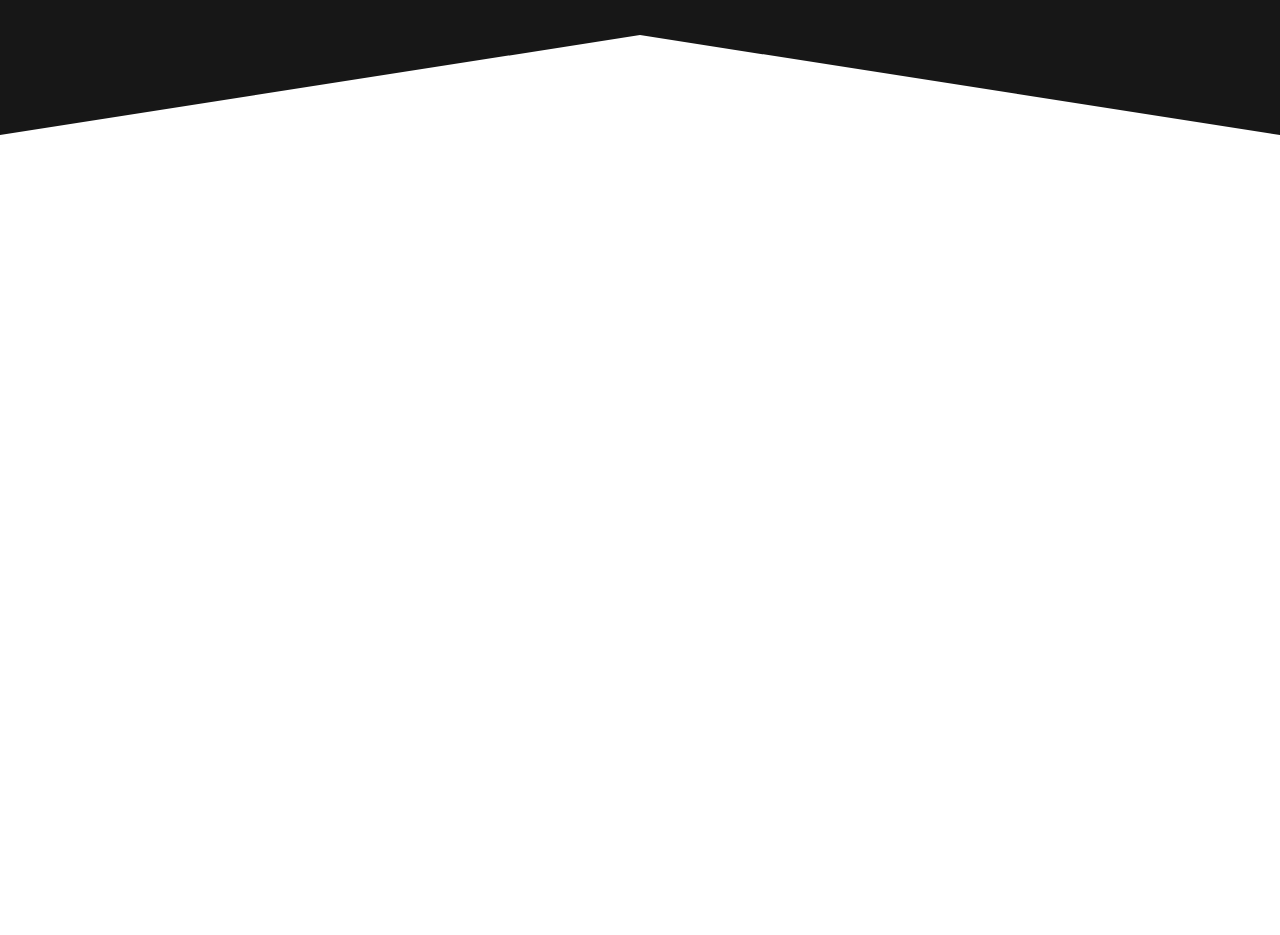
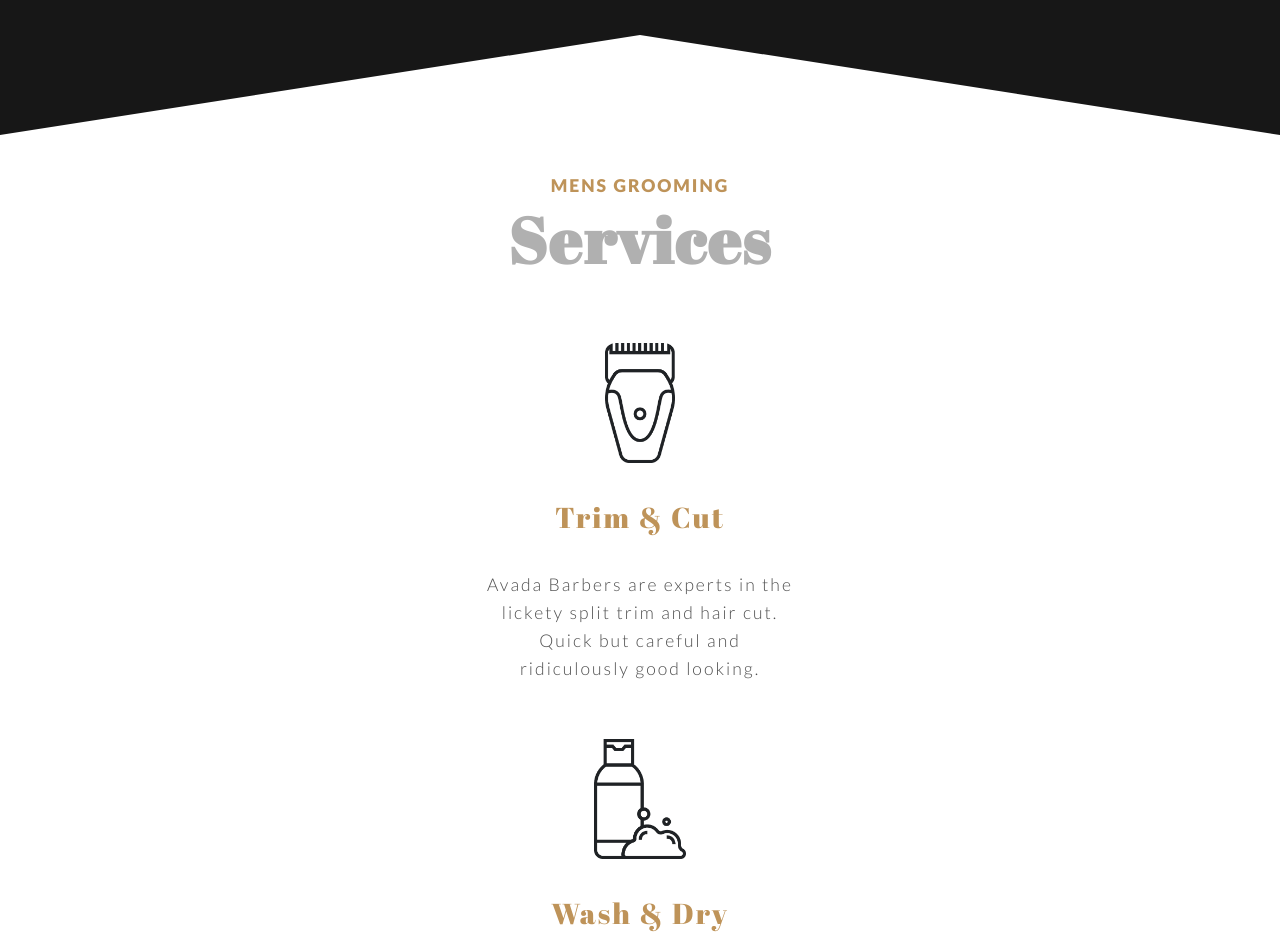
Before and after one commit to giuseppeperna/proj-html-vuejs, a plain HTML site: page index.html in a window 1280 px wide. Shown: the part 1280-2215 px from the top of the page. Before the commit the page ends 2015 px from the top, so only its background shows below. Drawn offline with Linux system fonts and the light colour scheme.

Commit message:
Barber Shop
Services section completed

```diff
--- a/css/style.css
+++ b/css/style.css
@@ -45,6 +45,10 @@ body {
   justify-content: space-between;
 }
 
+.justify-even {
+  justify-content: space-evenly;
+}
+
 .center-text {
   text-align: center;
 }
@@ -68,7 +72,7 @@ body {
 }
 
 .accent-colour {
-  color: #ae8652;
+  color:#be9359;
 }
 
 /* TYPOGRAPHY */
@@ -230,13 +234,13 @@ header {
   margin: auto;
 }
 
-.award-text h4 {
+.award-text h4, #services h4 {
   font-size: 1.1rem;
   font-weight: 900;
 
 }
 
-.award-text h1 {
+.award-text h1, #services h1 {
   font-family: "Abril Fatface";
   font-size: 4rem;
 }
@@ -250,7 +254,65 @@ header {
   bottom: 0;
 }
 
+/* SERVICES SECTION */
+
 #services {
   height: 600px;
   background-color: #FFF;
+  padding: 40px 0 80px 0;
 }
+
+.services-container {
+  width: 60%;
+  height: 400px;
+  margin: 50px auto 10px auto;
+  flex-wrap: wrap;
+}
+
+.service-card {
+  width: 330px;
+  /* max-width: 330px; */
+  margin: 0 40px;
+  padding: 10px;
+}
+
+.service-card > * {
+  margin-bottom: 35px;
+}
+
+/* .service-card img {
+  width: 65px;
+} */
+
+.card-image {
+  height: 120px;
+}
+
+.card-image img {
+  height: 100%;
+}
+
+.service-card:after {
+    content: "";
+    display: table;
+    clear: both;
+}
+
+/* .service-card img[src="img/avadabarbers-wash.png"] {
+  width:85px;
+} */
+
+#services .cta-btn {
+  margin-bottom: 60px;
+}
+
+.service-card a {
+  font-family: "Abril Fatface";
+  text-decoration: none;
+  font-size: 1.8rem;
+}
+
+.service-card p {
+  font-size: 1.1rem;
+  line-height: 1.6;
+}
--- a/index.html
+++ b/index.html
@@ -81,8 +81,36 @@
 
       </section>
 
+      <!-- SERVICES SECTION -->
       <section id="services">
-
+        <h4 class="accent-colour center-text">MENS GROOMING</h4>
+        <h1 class="lightgrey-text center-text">Services</h1>
+        <div class="services-container container-flex flex-row center-items justify-center">
+          <div class="service-card container-flex flex-column center-items justify-center">
+            <div class="card-image">
+              <img src="img/avadabarbers-trimcut.png" alt="trim-cut">
+            </div>
+            <a href="#"class="accent-colour">Trim & Cut</a>
+            <p class="center-text grey-text">Avada Barbers are experts in the lickety split trim and hair cut. Quick but careful and ridiculously good looking.</p>
+          </div>
+          <div class="service-card container-flex flex-column center-items justify-center">
+            <div class="card-image">
+              <img src="img/avadabarbers-wash.png" alt="wash">
+            </div>
+            <a href="#"class="accent-colour">Wash & Dry</a>
+            <p class="center-text grey-text">Take a seat in our fine leather chairs, lean back and let us lather you a fresh head in a luxurious fashion.</p>
+          </div>
+          <div class="service-card container-flex flex-column center-items justify-center">
+            <div class="card-image">
+              <img src="img/avadabarbers-beardtrim.png" alt="beard-trim" id="">
+            </div>
+            <a href="#"class="accent-colour">Beard Tidy</a>
+            <p class="center-text grey-text">Tame the tangles and untidy facial hairs like a gentleman with our Beard Tidy services from Avada Barbers.</p>
+          </div>
+          <div class="container-flex flex-row center-items justify-center">
+            <a href="#" class="cta-btn accent-colour">read about our services</a>
+          </div>
+        </div>
       </section>
 
       <section id="products">
```
Also changed, not shown: img/avadabarbers-beardtrim.png (added), img/avadabarbers-trimcut.png (added), img/avadabarbers-wash.png (added).
